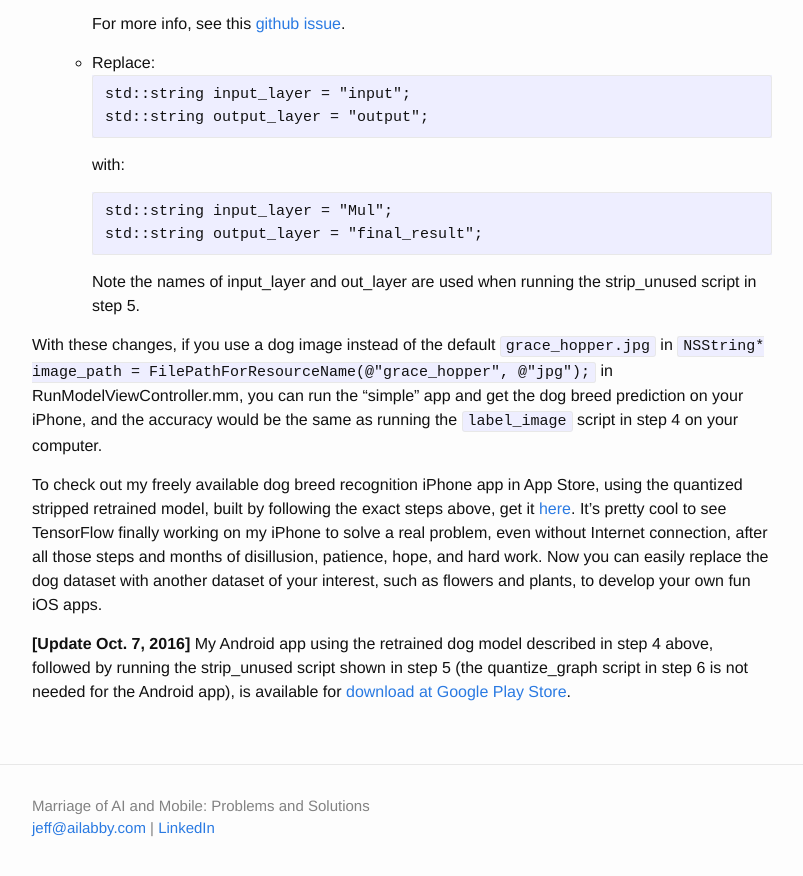
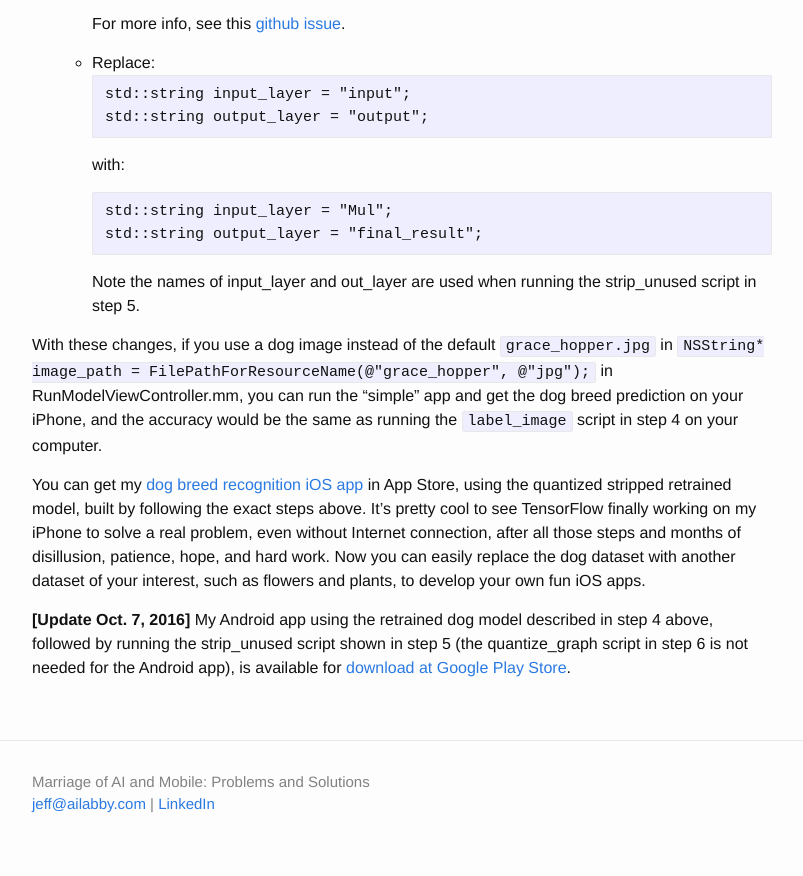
Before and after one commit to jeffxtang/jeffxtang.github.io, a Jekyll site: the page built from _posts/2016-09-23-mobile-tensorflow.md, in a window 1280 px wide and 900 px high, scrolled down 2960 px. Shown: the top 876 px of the window, without its empty margins (238-1041 px from the left). Built offline with Jekyll 4.4.1, drawn with Linux system fonts in a browser that asks for light colours; comment, search, counter and statistics services are not loaded.

Commit message:
some edit

```diff
--- a/_posts/2016-09-23-mobile-tensorflow.md
+++ b/_posts/2016-09-23-mobile-tensorflow.md
@@ -101,6 +101,6 @@ Note the names of input_layer and out_layer are used when running the strip_unus
 
 With these changes, if you use a dog image instead of the default `grace_hopper.jpg` in `NSString* image_path = FilePathForResourceName(@"grace_hopper", @"jpg");` in RunModelViewController.mm, you can run the "simple" app and get the dog breed prediction on your iPhone, and the accuracy would be the same as running the `label_image` script in step 4 on your computer.
 
-To check out my freely available dog breed recognition iPhone app in App Store, using the quantized stripped retrained model, built by following the exact steps above, get it [here](https://itunes.apple.com/us/app/dog-breeds-recognition-powered/id1150923794?mt=8). It's pretty cool to see TensorFlow finally working on my iPhone to solve a real problem, even without Internet connection, after all those steps and months of disillusion, patience, hope, and hard work. Now you can easily replace the dog dataset with another dataset of your interest, such as flowers and plants, to develop your own fun iOS apps.
+You can get my [dog breed recognition iOS app](https://itunes.apple.com/us/app/dog-breeds-recognition-powered/id1150923794?mt=8) in App Store, using the quantized stripped retrained model, built by following the exact steps above. It's pretty cool to see TensorFlow finally working on my iPhone to solve a real problem, even without Internet connection, after all those steps and months of disillusion, patience, hope, and hard work. Now you can easily replace the dog dataset with another dataset of your interest, such as flowers and plants, to develop your own fun iOS apps.
 
 **[Update Oct. 7, 2016]** My Android app using the retrained dog model described in step 4 above, followed by running the strip_unused script shown in step 5 (the quantize_graph script in step 6 is not needed for the Android app), is available for [download at Google Play Store](https://play.google.com/store/apps/details?id=com.ailabby.doggy).
```
